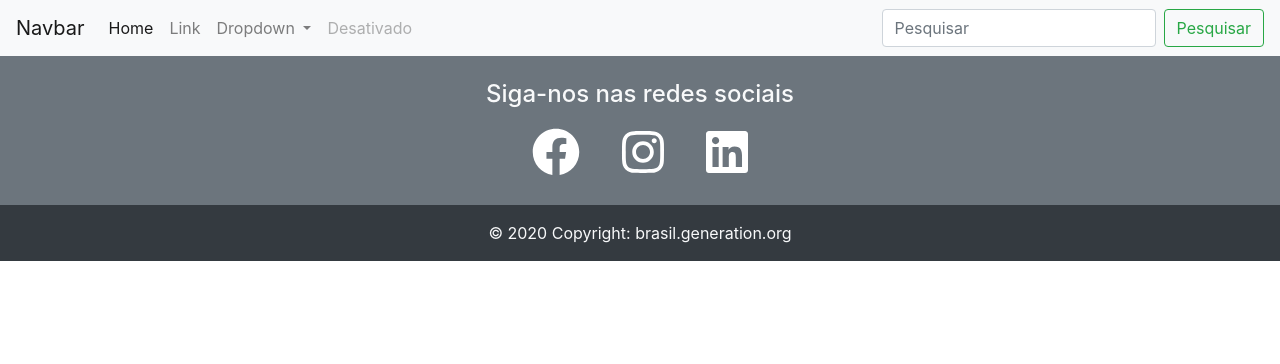
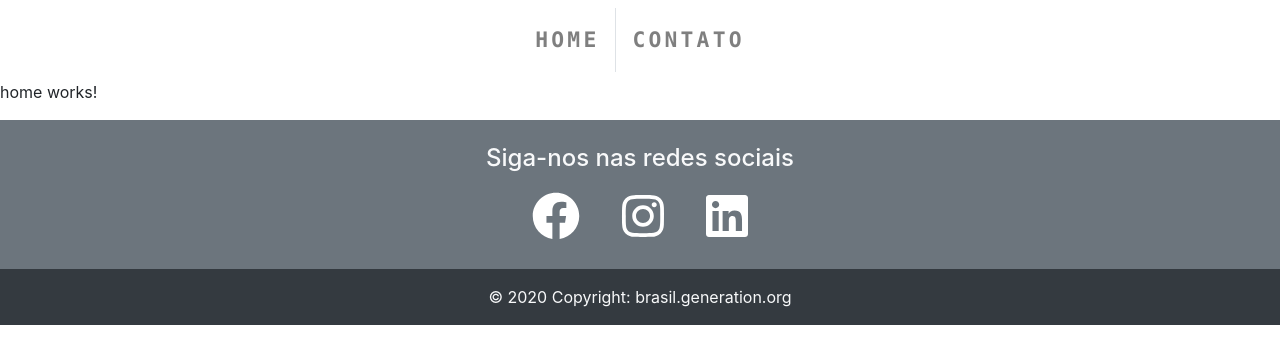
Before and after one commit to MagnoNeves2/coursePlataform-angular, an Angular app in the folder coursePlataform/: page /home in a window 1280 px wide. Before the commit this address led to /. Shown: the top 364 px of the page. Built offline with nearby package versions, Linux system fonts and the light colour scheme.

Commit message:
Implementação das rotas home e contato

```diff
--- a/coursePlataform/src/app/app-routing.module.ts
+++ b/coursePlataform/src/app/app-routing.module.ts
@@ -1,8 +1,14 @@
 import { NgModule } from '@angular/core';
 import { Routes, RouterModule } from '@angular/router';
+import { HomeComponent } from './home/home.component';
+import { ContatoComponent } from './contato/contato.component';
 
 
-const routes: Routes = [];
+const routes: Routes = [
+  { path: '', redirectTo: 'home', pathMatch: 'full' },
+  { path: 'home', component: HomeComponent },
+  { path: 'contato', component: ContatoComponent }
+];
 
 @NgModule({
   imports: [RouterModule.forRoot(routes)],
--- a/coursePlataform/src/app/app.component.html
+++ b/coursePlataform/src/app/app.component.html
@@ -1,3 +1,5 @@
 <app-navbar></app-navbar>
 
+<router-outlet></router-outlet>
+
 <app-footer></app-footer>
--- a/coursePlataform/src/app/navbar/navbar.component.css
+++ b/coursePlataform/src/app/navbar/navbar.component.css
@@ -0,0 +1,4 @@
+.texto{
+    letter-spacing: .2rem;
+    font-size: 16pt;
+ }
--- a/coursePlataform/src/app/navbar/navbar.component.html
+++ b/coursePlataform/src/app/navbar/navbar.component.html
@@ -1,35 +1,34 @@
-<nav class="navbar navbar-expand-lg navbar-light bg-light">
-    <a class="navbar-brand" href="#">Navbar</a>
-    <button class="navbar-toggler" type="button" data-toggle="collapse" data-target="#conteudoNavbarSuportado" aria-controls="conteudoNavbarSuportado" aria-expanded="false" aria-label="Alterna navegação">
+<div class="container-fluid w-100 d-flex justify-content-center">
+
+  <nav class="navbar navbar-expand-lg navbar-light bg-white ">
+
+
+    <!--Botão para resposividade-->
+
+    <button class="navbar-toggler" type="button" data-toggle="collapse" data-target="#conteudoNavbarSuportado"
+      aria-controls="conteudoNavbarSuportado" aria-expanded="false" aria-label="Alterna navegação">
       <span class="navbar-toggler-icon"></span>
     </button>
 
-    <div class="collapse navbar-collapse" id="conteudoNavbarSuportado">
-      <ul class="navbar-nav mr-auto">
-        <li class="nav-item active">
-          <a class="nav-link" href="#">Home <span class="sr-only">(página atual)</span></a>
+    <!--/Botão para resposividade-->
+
+    <div class="collapse navbar-collapse " id="conteudoNavbarSuportado">
+
+      <ul class="navbar-nav ">
+
+        <li class="nav-item ">
+          <a class="nav-link texto p-3 border-right text-uppercase text-monospace font-weight-bold" routerLink='/home'>
+            Home<span class="sr-only">(página atual)</span></a>
         </li>
-        <li class="nav-item">
-          <a class="nav-link" href="#">Link</a>
+
+        <li class="nav-item ">
+          <a class="nav-link texto p-3 text-uppercase text-monospace font-weight-bold" routerLink='/contato'>Contato</a>
         </li>
-        <li class="nav-item dropdown">
-          <a class="nav-link dropdown-toggle" href="#" id="navbarDropdown" role="button" data-toggle="dropdown" aria-haspopup="true" aria-expanded="false">
-            Dropdown
-          </a>
-          <div class="dropdown-menu" aria-labelledby="navbarDropdown">
-            <a class="dropdown-item" href="#">Ação</a>
-            <a class="dropdown-item" href="#">Outra ação</a>
-            <div class="dropdown-divider"></div>
-            <a class="dropdown-item" href="#">Algo mais aqui</a>
-          </div>
-        </li>
-        <li class="nav-item">
-          <a class="nav-link disabled" href="#">Desativado</a>
-        </li>
+
       </ul>
-      <form class="form-inline my-2 my-lg-0">
-        <input class="form-control mr-sm-2" type="search" placeholder="Pesquisar" aria-label="Pesquisar">
-        <button class="btn btn-outline-success my-2 my-sm-0" type="submit">Pesquisar</button>
-      </form>
+
+
+
     </div>
   </nav>
+</div>
```
Also changed, not shown: 1 other file (tests, documents, lock files or other folders).
